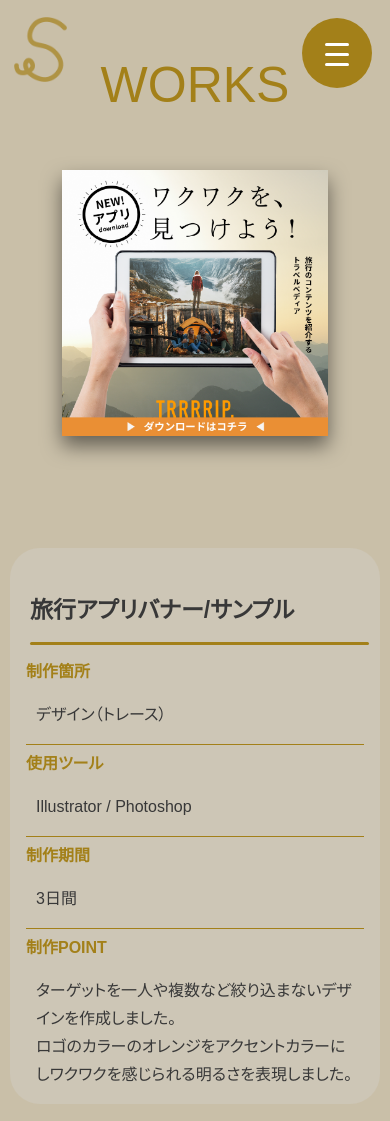
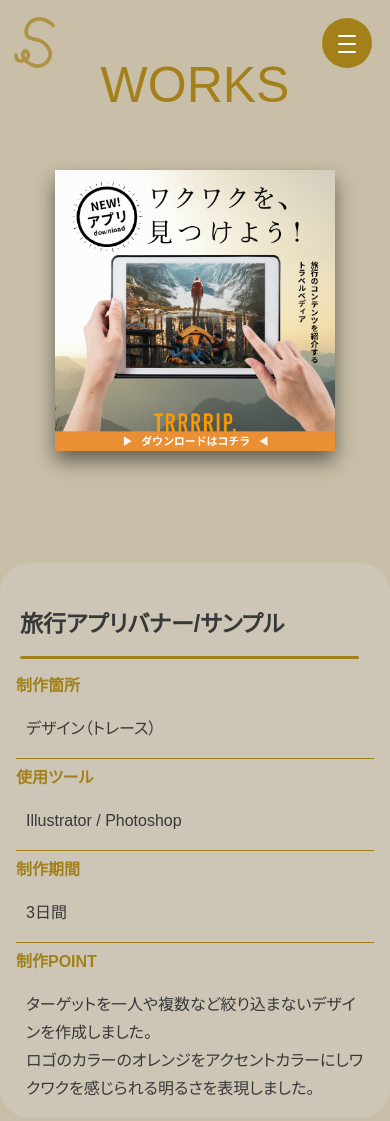
Before and after one commit to ogasawarasayuri/design_portfolio.github.io, a plain HTML site: page works_trip.html in a window 390 px wide. Shown: the top 1121 px of the page. Drawn offline with nearby package versions, Linux system fonts and the light colour scheme.

Commit message:
Add files via upload

```diff
--- a/css/style.css
+++ b/css/style.css
@@ -61,7 +61,7 @@ body {
 .mv__img {
     display: inline-block;
     overflow: hidden;
-  animation: roll-in 7s ease-in-out forwards; /* アニメーションを適用 */
+    animation: roll-in 7s ease-in-out forwards; /* アニメーションを適用 */
     animation-delay: 3s;
 }
 .mv__img:nth-child(2) {
@@ -917,7 +917,7 @@ textarea.c-form__input {
     font-size:29px;
     line-height: 1.74;
     color: #383838;
-    padding-top: 231px;
+    padding-top: 100px;
     padding-bottom: 10px;
 }
 .works__guidance--text2{
@@ -1743,6 +1743,9 @@ textarea.c-form__input {
     .skill__title{
         margin-top: -70px;
     }
+    #WORKS{
+        padding: 0;
+    }
     /* slick スライダーの画像の最大幅を設定 */
     .top__works--area img {
     width: auto;
@@ -1826,7 +1829,7 @@ textarea.c-form__input {
     }
     .works__guidance--text{
         font-size: 25px;
-        padding-top: 150px;
+        padding-top: 80px;
     }
     .works__guidance--text2{
         font-size: 16px;
@@ -2017,6 +2020,27 @@ textarea.c-form__input {
 }
 }
 @media screen and  (max-width:450px) {
+    .hamburger{
+        width: 50px;
+        height: 50px;
+    }
+    .hamburger span,
+    .hamburger span::before,
+    .hamburger span::after{
+        width: 18px;
+        height: 2px;
+    }
+    .hamburger span::after{
+        top: -8px;
+    }
+    .hamburger span::before{
+        top: 8px;
+    }
+    .logo h1 img{
+        width: 55%;
+    }
+
+
     .coding::before{
         width: 110px;
         height: 110px;
```
